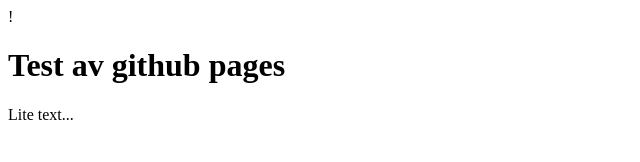
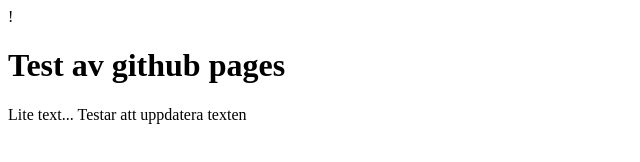
Before and after one commit to evelinalu/evelinalu.github.io, a plain HTML site: page index.html in a window 1280 px wide. Shown: the whole page, without its empty margins (0-640 px from the left). Drawn offline with Linux system fonts and the light colour scheme.

Commit message:
Uppdatering av text test

```diff
--- a/index.html
+++ b/index.html
@@ -5,6 +5,6 @@
     </head>
     <body>
         <h1>Test av github pages</h1>
-        <p>Lite text...</p>
+        <p>Lite text... Testar att uppdatera texten</p>
     </body>
 </html>
```
